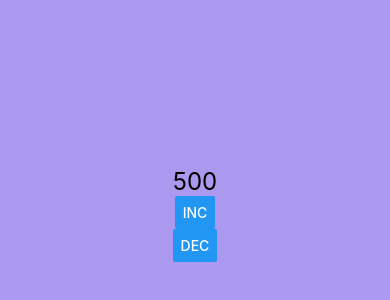
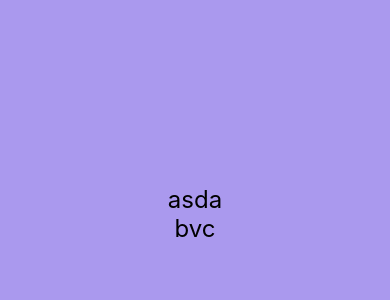
Before and after one commit to leandrocodes/react-native-cheatsheet, a React Native app: screen / in a window 390 px wide. Shown: the part 208-508 px from the top of the page. Built offline with nearby package versions, Linux system fonts and the light colour scheme.

Commit message:
direct comunication

```diff
--- a/src/App.js
+++ b/src/App.js
@@ -7,8 +7,9 @@ import { View, StyleSheet } from 'react-native'
 // import RandomMinMax from './components/RandomMinMax'
 // import Title from './components/Title'
 // import Button from './components/Button'
+// import Counter from './components/Counter'
 
-import Counter from './components/Counter'
+import Parent from './components/direct/Parent'
 
 export default () => (
 	<View style={style.App}>
@@ -16,12 +17,12 @@ export default () => (
 		<Comp1></Comp1>
 		<Comp2></Comp2>
 		<Comp3></Comp3>
-		/<MinMax min={3} max={4}></MinMax>
-		/<RandomMinMax min={10} max={20}></RandomMinMax>
+		<MinMax min={3} max={4}></MinMax>
+		<RandomMinMax min={10} max={20}></RandomMinMax>
 		<Title main='title' sub='subtitle'></Title>
-		<Button />*/}
-
-		<Counter inicial={500} step={10}></Counter>
+		<Button />
+		<Counter inicial={500} step={10}></Counter>*/}
+		<Parent></Parent>
 	</View>
 )
 
--- /dev/null
+++ b/src/components/direct/Child.js
@@ -0,0 +1,12 @@
+import React from 'react'
+import { Text } from 'react-native'
+import Style from '../style'
+
+export default props => {
+	return (
+		<>
+			<Text style={Style.text}>{props.a}</Text>
+			<Text style={Style.text}>{props.b}</Text>
+		</>
+	)
+}
--- /dev/null
+++ b/src/components/direct/Parent.js
@@ -0,0 +1,12 @@
+import React from 'react'
+import { Text } from 'react-native'
+
+import Child from './Child'
+
+export default props => {
+	return (
+		<>
+			<Child a='asda' b='bvc'></Child>
+		</>
+	)
+}
```
